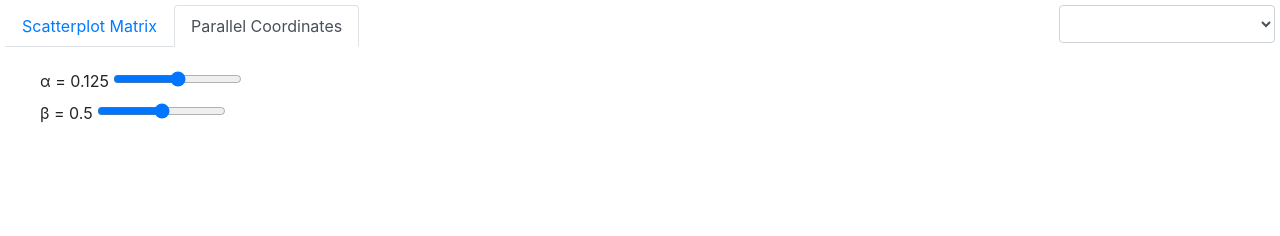
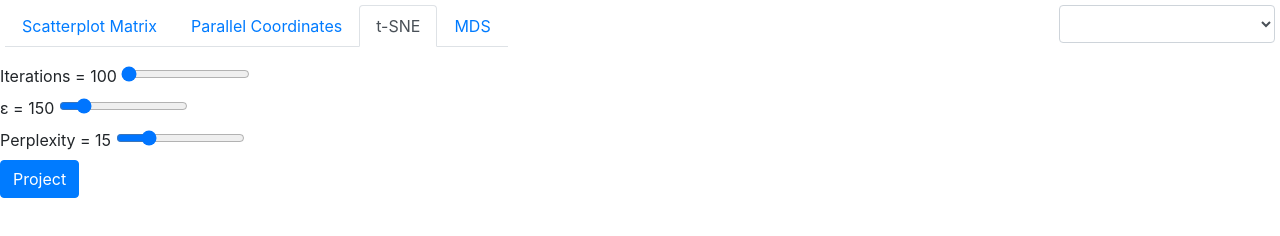
Before and after one commit to PhilipOe1612340/DataVis2, a website: page index.html in a window 1280 px wide. Drawn offline with Linux system fonts and the light colour scheme.

Commit message:
setup assignment 8

```diff
--- a/index.html
+++ b/index.html
@@ -17,7 +17,13 @@
           <a class="nav-link" id="scatterplot-tab" data-toggle="tab" href="#scatterplot" role="tab" aria-selected="false">Scatterplot Matrix</a>
         </li>
         <li class="nav-item">
-          <a class="nav-link active" id="pcp-tab" data-toggle="tab" href="#pcp" role="tab" aria-selected="true">Parallel Coordinates</a>
+          <a class="nav-link" id="pcp-tab" data-toggle="tab" href="#pcp" role="tab" aria-selected="true">Parallel Coordinates</a>
+        </li>
+        <li class="nav-item">
+          <a class="nav-link active" id="t-sne-tab" data-toggle="tab" href="#t-sne" role="tab" aria-selected="true">t-SNE</a>
+        </li>
+        <li class="nav-item">
+          <a class="nav-link" id="mds-tab" data-toggle="tab" href="#mds" role="tab" aria-selected="true">MDS</a>
         </li>
       </ul>
       <form>
@@ -35,7 +41,7 @@
         </div>
         <div id="scatterplot-container"></div>
       </div>
-      <div class="tab-pane fade show active" id="pcp" role="tabpanel" aria-labelledby="pcp-tab">
+      <div class="tab-pane fade" id="pcp" role="tabpanel" aria-labelledby="pcp-tab">
         <div id="pcp-container"></div>
         <div id="sliders">
           <label for="alphaSlider" id="alphaLabel">&alpha; = 0.125</label>
@@ -43,6 +49,27 @@
           <br />
           <label for="betaSlider" id="betaLabel">&beta; = 0.5</label>
           <input type="range" id="betaSlider" max="1" min="0" step="0.01" value="0.5" />
+        </div>
+      </div>
+      <div class="tab-pane fade show active" id="t-sne" role="tabpanel" aria-labelledby="t-sne-tab">
+        <div id="t-sne-container">
+
+        </div>
+        <div id="t-sne-controls">
+          <label for="iterationsSlider" id="iterationsLabel">Iterations = 100</label>
+          <input type="range" id="iterationsSlider" max="500" min="100" step="1" value="100" />
+          <br />
+          <label for="epsilonSlider" id="epsilonLabel">&epsilon; = 150</label>
+          <input type="range" id="epsilonSlider" max="1000" min="1" step="1" value="150" />
+          <br />
+          <label for="perplexitySlider" id="perplexityLabel">Perplexity = 15</label>
+          <input type="range" id="perplexitySlider" max="50" min="5" step="1" value="15" />
+          <br />
+          <button class="btn btn-primary" id="project-t-sne">Project</button>
+        </div>
+      </div>
+      <div class="tab-pane fade" id="mds" role="tabpanel" aria-labelledby="mds-tab">
+        <div id="mds-container">
         </div>
       </div>
     </div>
--- a/package.json
+++ b/package.json
@@ -12,7 +12,9 @@
   "author": "",
   "license": "ISC",
   "homepage": "https://datavis2.netlify.app/",
-  "dependencies": {},
+  "dependencies": {
+    "tsne-js": "^1.0.3"
+  },
   "devDependencies": {
     "@types/d3": "^5.16.3",
     "@types/jquery": "^3.5.4",
```
Also changed, not shown: js/tSNE.js (added), 1 other file.
